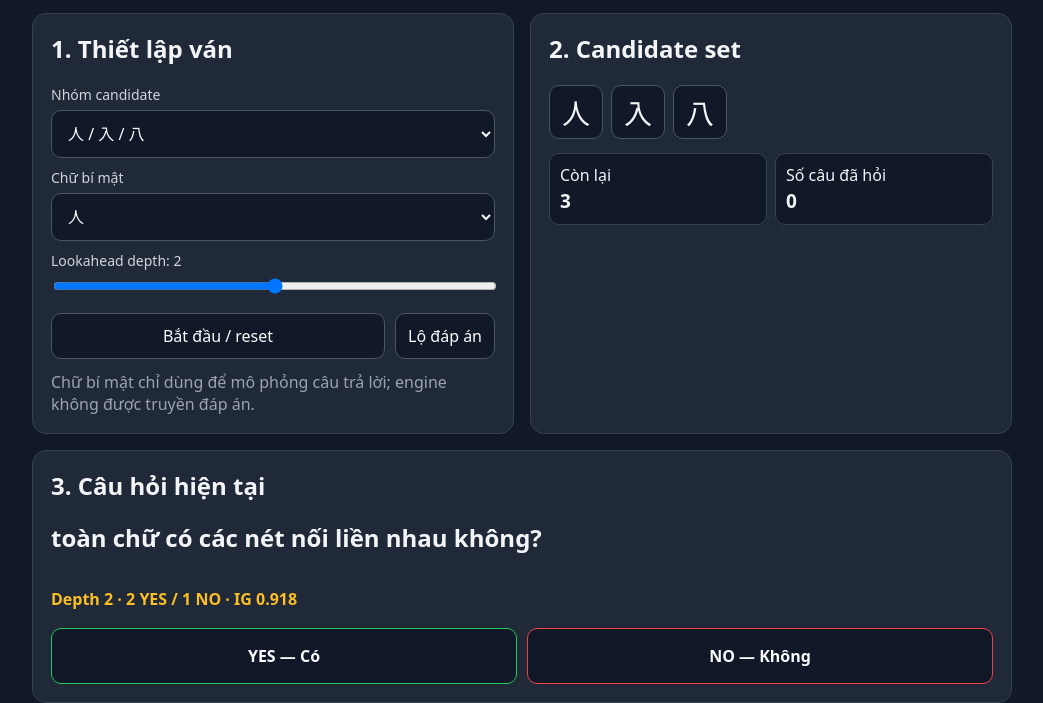
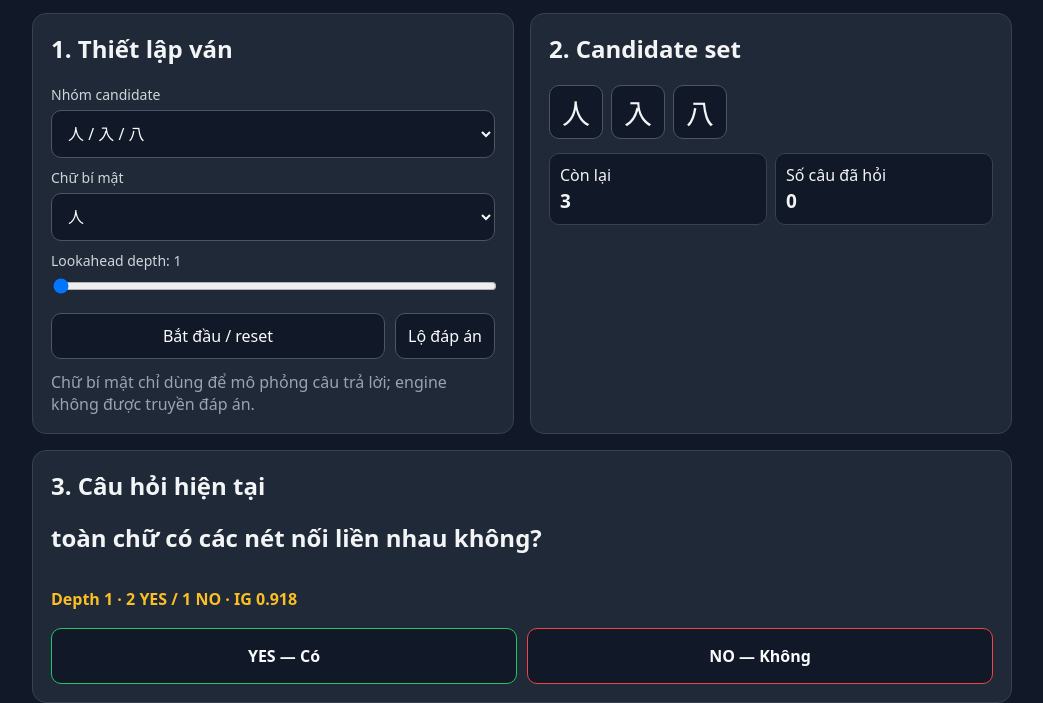
Before and after one commit to redsonvietnam/hanshape, a website with bundled scripts: page demo/index.html in a window 1280 px wide. Shown: the part 117-820 px from the top of the page, without its empty margins (118-1161 px from the left). Built offline with nearby package versions, Linux system fonts and the light colour scheme.

Commit message:
refactor(v0.8): make greedy search demo default

```diff
--- a/demo/index.html
+++ b/demo/index.html
@@ -152,8 +152,8 @@
       <label for="target">Chữ bí mật</label>
       <select id="target"></select>
 
-      <label for="depth">Lookahead depth: <span id="depthValue">2</span></label>
-      <input id="depth" type="range" min="1" max="3" step="1" value="2">
+      <label for="depth">Lookahead depth: <span id="depthValue">1</span></label>
+      <input id="depth" type="range" min="1" max="3" step="1" value="1">
 
       <div class="toolbar" style="margin-top:14px">
         <button id="reset">Bắt đầu / reset</button>
```
